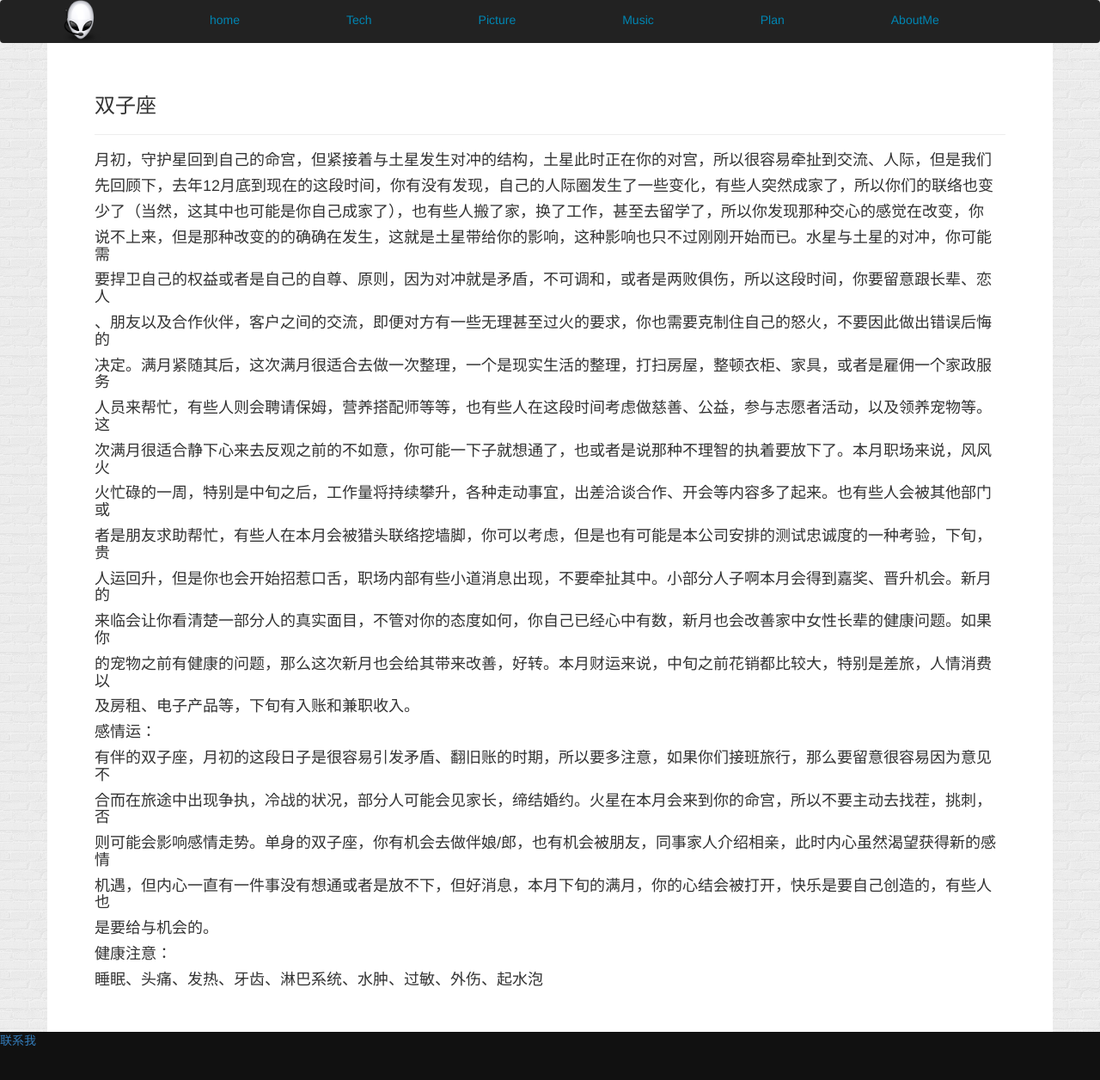
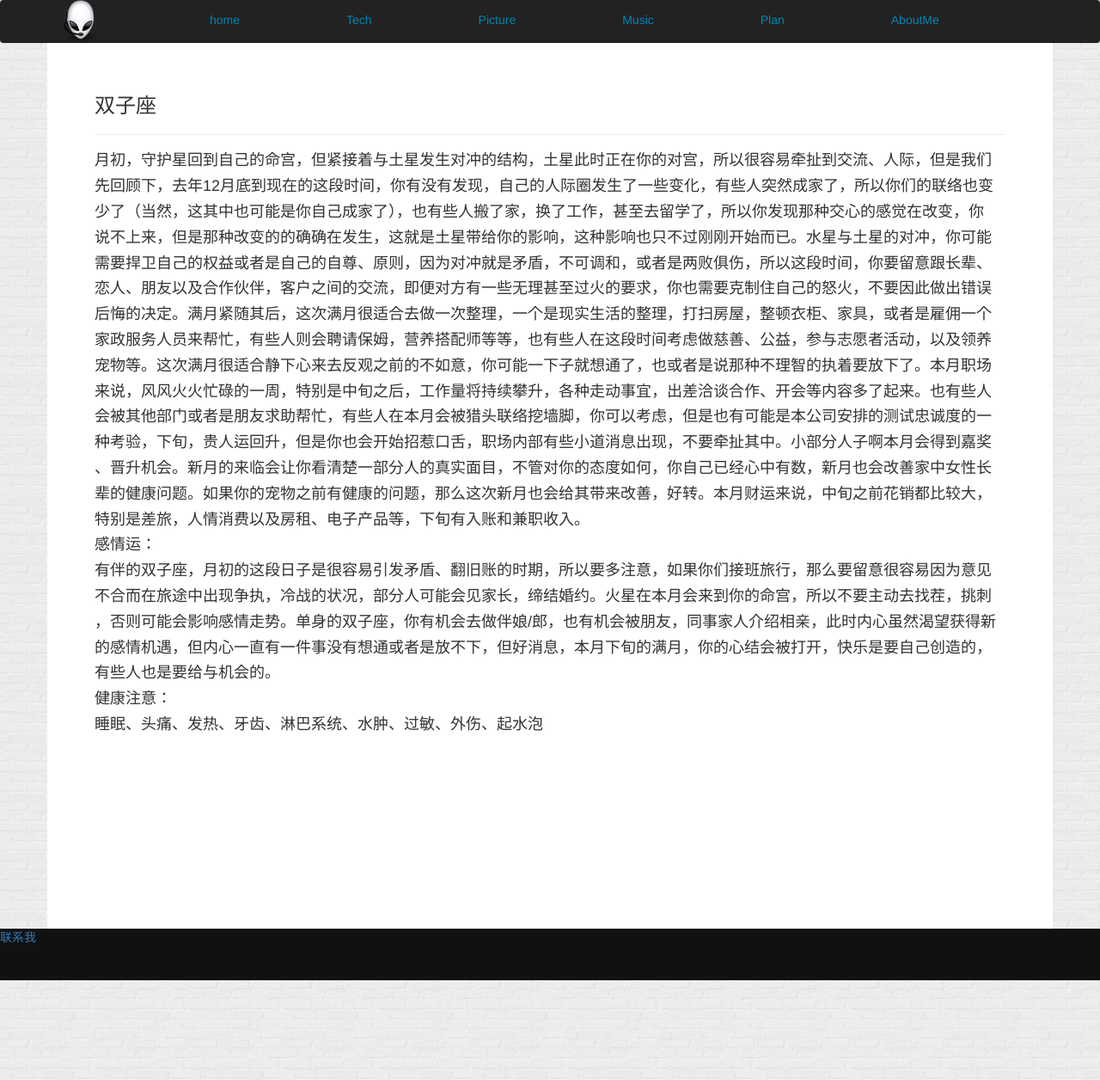
Before and after one commit to GeorageLiang/georageliang.github.com, a Jekyll site: the page built from 12md/twince.md, in a window 1280 px wide and 1260 px high. Shown: the top 1256 px of the window at 86% size. Built offline with Jekyll 4.4.1, drawn with Linux system fonts in a browser that asks for light colours; Markdown is read by kramdown in place of the engine named in the settings; comment, search, counter and statistics services are not loaded.

```diff
--- a/12md/twince.md
+++ b/12md/twince.md
@@ -15,41 +15,41 @@ permalink: /12md/twince/
 
 ####少了（当然，这其中也可能是你自己成家了），也有些人搬了家，换了工作，甚至去留学了，所以你发现那种交心的感觉在改变，你
 
-####说不上来，但是那种改变的的确确在发生，这就是土星带给你的影响，这种影响也只不过刚刚开始而已。水星与土星的对冲，你可能需
+####说不上来，但是那种改变的的确确在发生，这就是土星带给你的影响，这种影响也只不过刚刚开始而已。水星与土星的对冲，你可能
 
-####要捍卫自己的权益或者是自己的自尊、原则，因为对冲就是矛盾，不可调和，或者是两败俱伤，所以这段时间，你要留意跟长辈、恋人
+####需要捍卫自己的权益或者是自己的自尊、原则，因为对冲就是矛盾，不可调和，或者是两败俱伤，所以这段时间，你要留意跟长辈、
 
-####、朋友以及合作伙伴，客户之间的交流，即便对方有一些无理甚至过火的要求，你也需要克制住自己的怒火，不要因此做出错误后悔的
+####恋人、朋友以及合作伙伴，客户之间的交流，即便对方有一些无理甚至过火的要求，你也需要克制住自己的怒火，不要因此做出错误
 
-####决定。满月紧随其后，这次满月很适合去做一次整理，一个是现实生活的整理，打扫房屋，整顿衣柜、家具，或者是雇佣一个家政服务
+####后悔的决定。满月紧随其后，这次满月很适合去做一次整理，一个是现实生活的整理，打扫房屋，整顿衣柜、家具，或者是雇佣一个
 
-####人员来帮忙，有些人则会聘请保姆，营养搭配师等等，也有些人在这段时间考虑做慈善、公益，参与志愿者活动，以及领养宠物等。这
+####家政服务人员来帮忙，有些人则会聘请保姆，营养搭配师等等，也有些人在这段时间考虑做慈善、公益，参与志愿者活动，以及领养
 
-####次满月很适合静下心来去反观之前的不如意，你可能一下子就想通了，也或者是说那种不理智的执着要放下了。本月职场来说，风风火
+####宠物等。这次满月很适合静下心来去反观之前的不如意，你可能一下子就想通了，也或者是说那种不理智的执着要放下了。本月职场
 
-####火忙碌的一周，特别是中旬之后，工作量将持续攀升，各种走动事宜，出差洽谈合作、开会等内容多了起来。也有些人会被其他部门或
+####来说，风风火火忙碌的一周，特别是中旬之后，工作量将持续攀升，各种走动事宜，出差洽谈合作、开会等内容多了起来。也有些人
 
-####者是朋友求助帮忙，有些人在本月会被猎头联络挖墙脚，你可以考虑，但是也有可能是本公司安排的测试忠诚度的一种考验，下旬，贵
+####会被其他部门或者是朋友求助帮忙，有些人在本月会被猎头联络挖墙脚，你可以考虑，但是也有可能是本公司安排的测试忠诚度的一
 
-####人运回升，但是你也会开始招惹口舌，职场内部有些小道消息出现，不要牵扯其中。小部分人子啊本月会得到嘉奖、晋升机会。新月的
+####种考验，下旬，贵人运回升，但是你也会开始招惹口舌，职场内部有些小道消息出现，不要牵扯其中。小部分人子啊本月会得到嘉奖
 
-####来临会让你看清楚一部分人的真实面目，不管对你的态度如何，你自己已经心中有数，新月也会改善家中女性长辈的健康问题。如果你
+####、晋升机会。新月的来临会让你看清楚一部分人的真实面目，不管对你的态度如何，你自己已经心中有数，新月也会改善家中女性长
 
-####的宠物之前有健康的问题，那么这次新月也会给其带来改善，好转。本月财运来说，中旬之前花销都比较大，特别是差旅，人情消费以
+####辈的健康问题。如果你的宠物之前有健康的问题，那么这次新月也会给其带来改善，好转。本月财运来说，中旬之前花销都比较大，
 
-####及房租、电子产品等，下旬有入账和兼职收入。
+####特别是差旅，人情消费以及房租、电子产品等，下旬有入账和兼职收入。
 
 ####感情运：
 
-####有伴的双子座，月初的这段日子是很容易引发矛盾、翻旧账的时期，所以要多注意，如果你们接班旅行，那么要留意很容易因为意见不
+####有伴的双子座，月初的这段日子是很容易引发矛盾、翻旧账的时期，所以要多注意，如果你们接班旅行，那么要留意很容易因为意见
 
-####合而在旅途中出现争执，冷战的状况，部分人可能会见家长，缔结婚约。火星在本月会来到你的命宫，所以不要主动去找茬，挑刺，否
+####不合而在旅途中出现争执，冷战的状况，部分人可能会见家长，缔结婚约。火星在本月会来到你的命宫，所以不要主动去找茬，挑刺
 
-####则可能会影响感情走势。单身的双子座，你有机会去做伴娘/郎，也有机会被朋友，同事家人介绍相亲，此时内心虽然渴望获得新的感情
+####，否则可能会影响感情走势。单身的双子座，你有机会去做伴娘/郎，也有机会被朋友，同事家人介绍相亲，此时内心虽然渴望获得新
 
-####机遇，但内心一直有一件事没有想通或者是放不下，但好消息，本月下旬的满月，你的心结会被打开，快乐是要自己创造的，有些人也
+####的感情机遇，但内心一直有一件事没有想通或者是放不下，但好消息，本月下旬的满月，你的心结会被打开，快乐是要自己创造的，
 
-####是要给与机会的。
+####有些人也是要给与机会的。
 
 ####健康注意：
 
```
